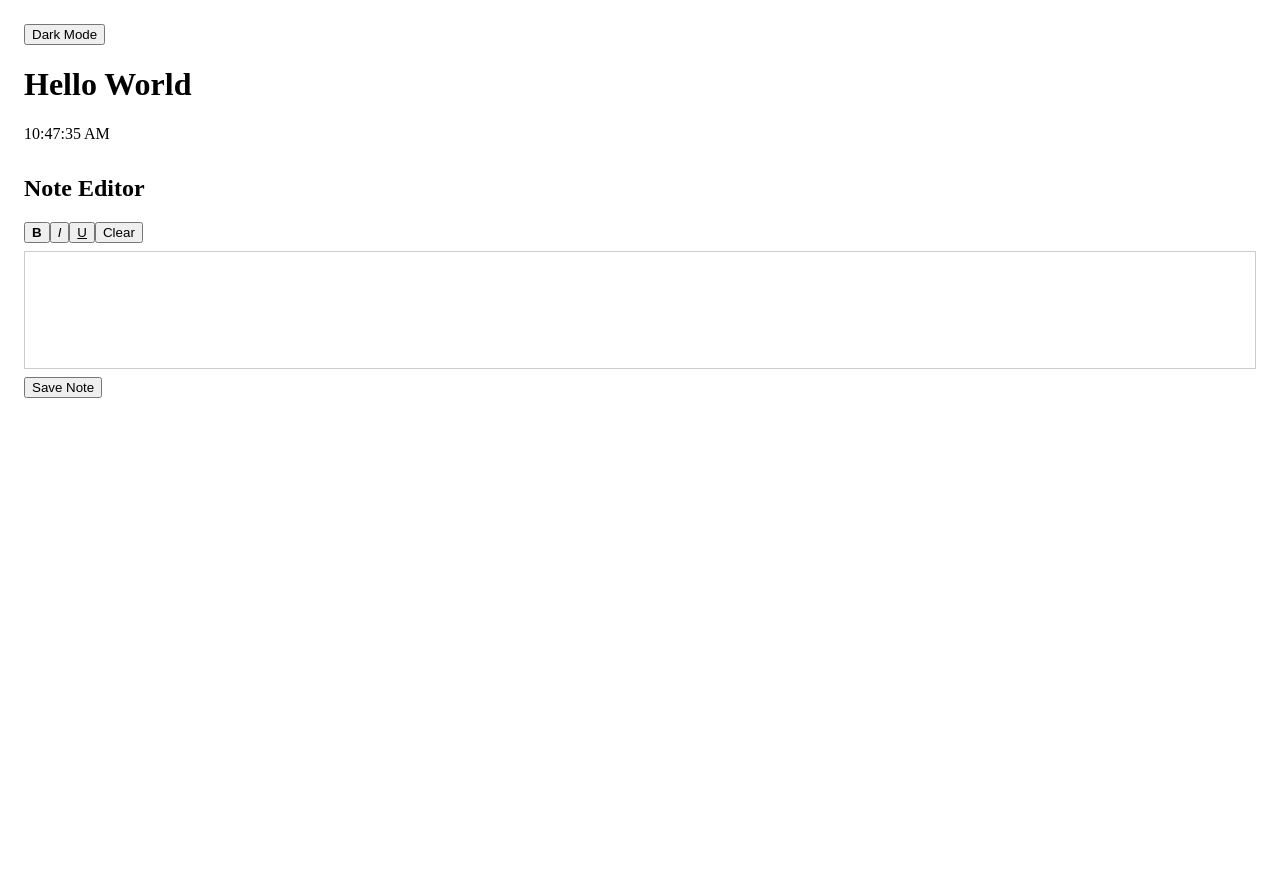
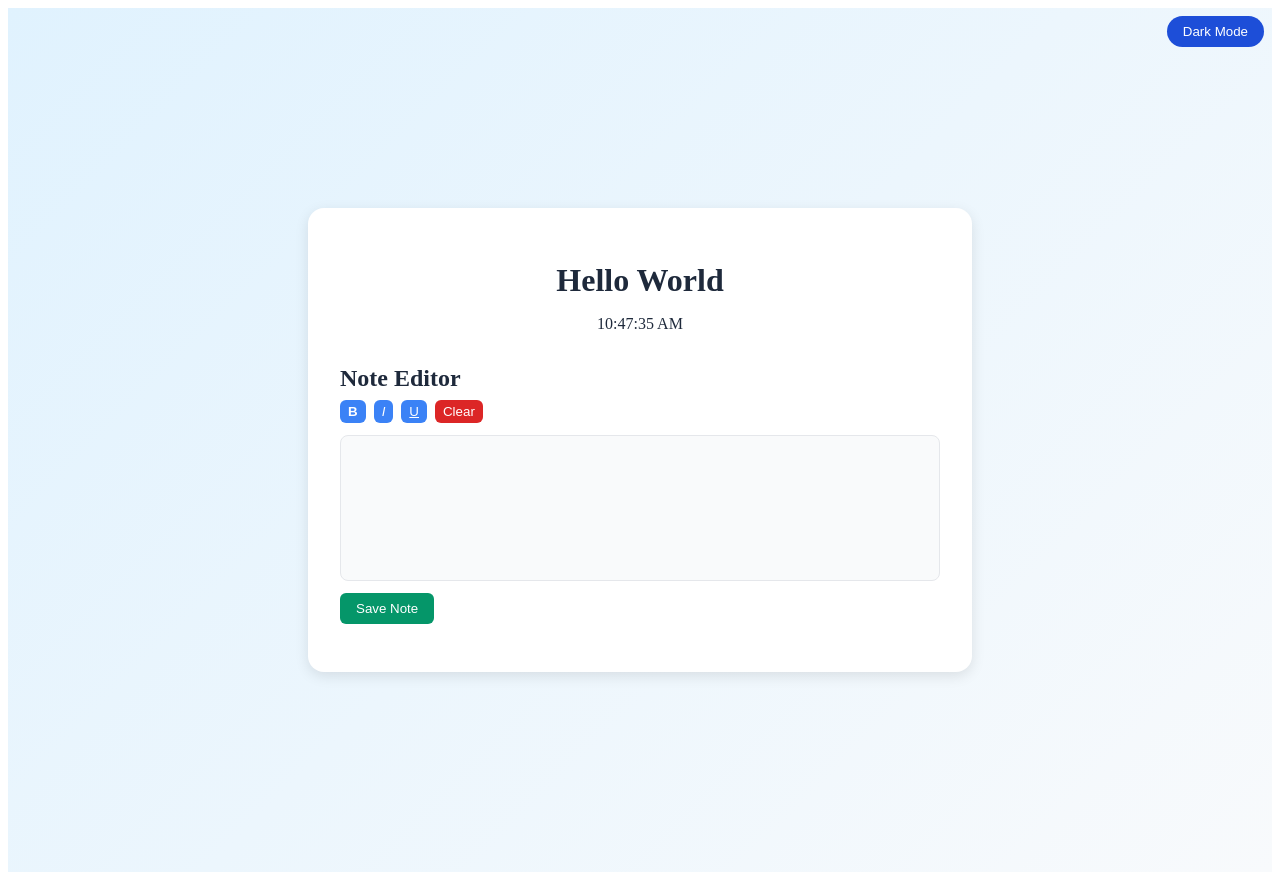
Before and after one commit to nitisbig/codex-, a Next.js app: page / in a window 1280 px wide. Before the commit the page ends 848 px from the top, so only its background shows below. Built offline with nearby package versions, Linux system fonts and the light colour scheme.

Commit message:
feat: modernize home page design

```diff
--- a/pages/index.js
+++ b/pages/index.js
@@ -26,32 +26,104 @@ export default function Home() {
   return (
     <div
       style={{
-        backgroundColor: darkMode ? '#333' : '#fff',
-        color: darkMode ? '#fff' : '#000',
         minHeight: '100vh',
-        padding: '1rem',
+        background: darkMode
+          ? 'linear-gradient(135deg, #1e1e1e, #3a3a3a)'
+          : 'linear-gradient(135deg, #e0f2fe, #f8fafc)',
+        color: darkMode ? '#f3f4f6' : '#1e293b',
+        display: 'flex',
+        alignItems: 'center',
+        justifyContent: 'center',
+        padding: '2rem',
+        transition: 'all 0.3s ease-in-out',
       }}
     >
-      <button onClick={() => setDarkMode(!darkMode)}>
+      <button
+        onClick={() => setDarkMode(!darkMode)}
+        style={{
+          position: 'absolute',
+          top: '1rem',
+          right: '1rem',
+          backgroundColor: darkMode ? '#3b82f6' : '#1d4ed8',
+          color: '#fff',
+          border: 'none',
+          padding: '0.5rem 1rem',
+          borderRadius: '9999px',
+          cursor: 'pointer',
+        }}
+      >
         {darkMode ? 'Light Mode' : 'Dark Mode'}
       </button>
-      <h1>Hello World</h1>
-      <p>{time}</p>
-      <div style={{ marginTop: '2rem' }}>
-        <h2>Note Editor</h2>
-        <div style={{ marginBottom: '0.5rem' }}>
-          <button onClick={() => exec('bold')}>
+      <div
+        style={{
+          backgroundColor: darkMode ? '#374151' : '#ffffff',
+          borderRadius: '1rem',
+          boxShadow: '0 4px 14px rgba(0,0,0,0.1)',
+          maxWidth: '600px',
+          width: '100%',
+          padding: '2rem',
+        }}
+      >
+        <h1 style={{ textAlign: 'center', marginBottom: '0.5rem' }}>
+          Hello World
+        </h1>
+        <p style={{ textAlign: 'center', marginBottom: '2rem' }}>{time}</p>
+        <div>
+          <h2 style={{ marginBottom: '0.5rem' }}>Note Editor</h2>
+          <div style={{ marginBottom: '0.75rem' }}>
+            <button
+              onClick={() => exec('bold')}
+              style={{
+                marginRight: '0.5rem',
+                padding: '0.25rem 0.5rem',
+                borderRadius: '0.375rem',
+                border: 'none',
+                backgroundColor: darkMode ? '#4b5563' : '#3b82f6',
+                color: '#fff',
+                cursor: 'pointer',
+              }}
+            >
               <b>B</b>
             </button>
-          <button onClick={() => exec('italic')}>
+            <button
+              onClick={() => exec('italic')}
+              style={{
+                marginRight: '0.5rem',
+                padding: '0.25rem 0.5rem',
+                borderRadius: '0.375rem',
+                border: 'none',
+                backgroundColor: darkMode ? '#4b5563' : '#3b82f6',
+                color: '#fff',
+                cursor: 'pointer',
+              }}
+            >
               <i>I</i>
             </button>
-          <button onClick={() => exec('underline')}>
+            <button
+              onClick={() => exec('underline')}
+              style={{
+                marginRight: '0.5rem',
+                padding: '0.25rem 0.5rem',
+                borderRadius: '0.375rem',
+                border: 'none',
+                backgroundColor: darkMode ? '#4b5563' : '#3b82f6',
+                color: '#fff',
+                cursor: 'pointer',
+              }}
+            >
               <u>U</u>
             </button>
             <button
               onClick={() => {
                 if (editorRef.current) editorRef.current.innerHTML = '';
+              }}
+              style={{
+                padding: '0.25rem 0.5rem',
+                borderRadius: '0.375rem',
+                border: 'none',
+                backgroundColor: darkMode ? '#ef4444' : '#dc2626',
+                color: '#fff',
+                cursor: 'pointer',
               }}
             >
               Clear
@@ -61,14 +133,26 @@ export default function Home() {
             ref={editorRef}
             contentEditable
             style={{
-            border: '1px solid #ccc',
-            padding: '0.5rem',
-            minHeight: '100px',
-            backgroundColor: darkMode ? '#555' : '#fff',
-            color: darkMode ? '#fff' : '#000',
+              border: '1px solid #e5e7eb',
+              padding: '0.75rem',
+              minHeight: '120px',
+              borderRadius: '0.5rem',
+              backgroundColor: darkMode ? '#4b5563' : '#f9fafb',
+              color: darkMode ? '#f3f4f6' : '#1e293b',
             }}
           />
-        <button onClick={saveNote} style={{ marginTop: '0.5rem' }}>
+          <button
+            onClick={saveNote}
+            style={{
+              marginTop: '0.75rem',
+              padding: '0.5rem 1rem',
+              borderRadius: '0.375rem',
+              border: 'none',
+              backgroundColor: darkMode ? '#10b981' : '#059669',
+              color: '#fff',
+              cursor: 'pointer',
+            }}
+          >
             Save Note
           </button>
           <div style={{ marginTop: '1rem' }}>
@@ -76,11 +160,12 @@ export default function Home() {
               <div
                 key={idx}
                 style={{
-                border: '1px solid #ccc',
-                padding: '0.5rem',
+                  border: '1px solid #e5e7eb',
+                  padding: '0.75rem',
                   marginBottom: '0.5rem',
-                backgroundColor: darkMode ? '#555' : '#fff',
-                color: darkMode ? '#fff' : '#000',
+                  borderRadius: '0.5rem',
+                  backgroundColor: darkMode ? '#4b5563' : '#f9fafb',
+                  color: darkMode ? '#f3f4f6' : '#1e293b',
                 }}
                 dangerouslySetInnerHTML={{ __html: note }}
               />
@@ -88,5 +173,6 @@ export default function Home() {
           </div>
         </div>
       </div>
+    </div>
   );
 }
```
Lines whose indentation alone changed are shown as unchanged.
